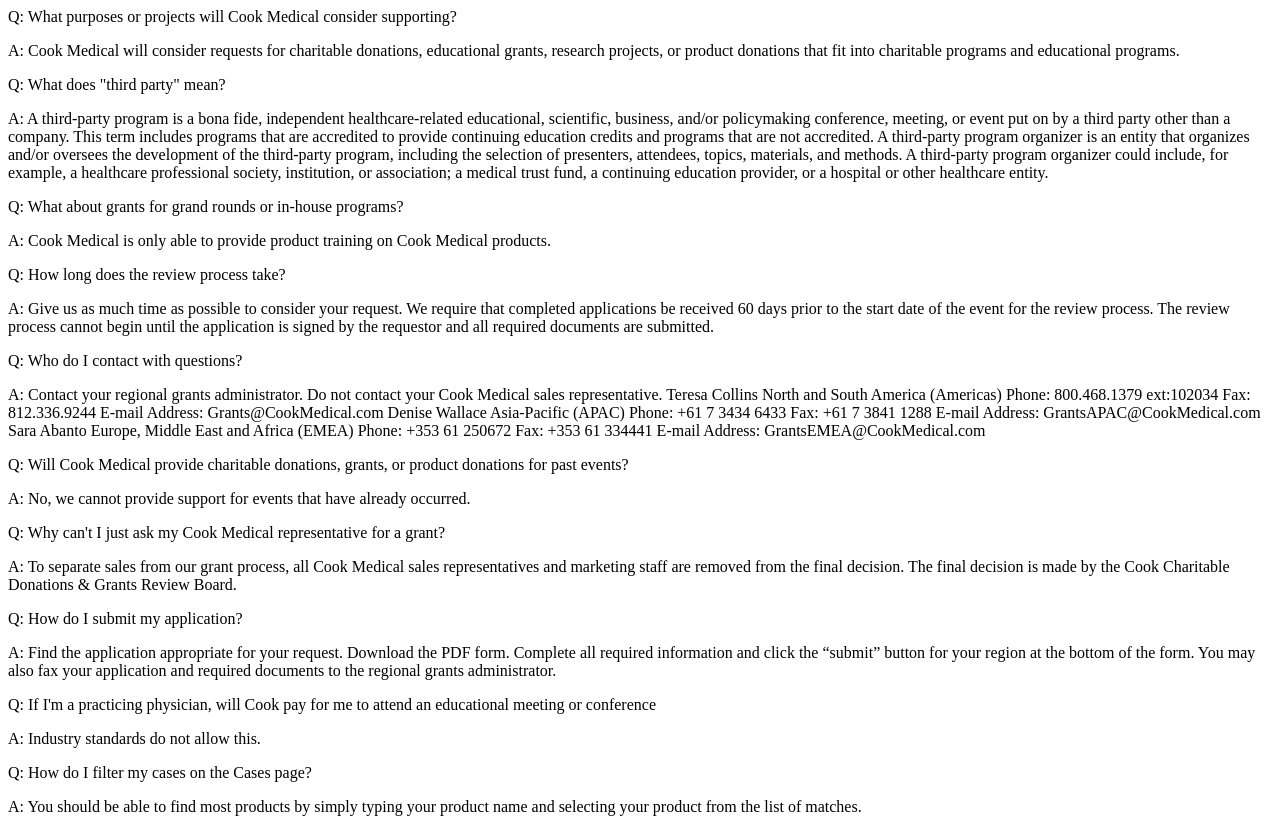
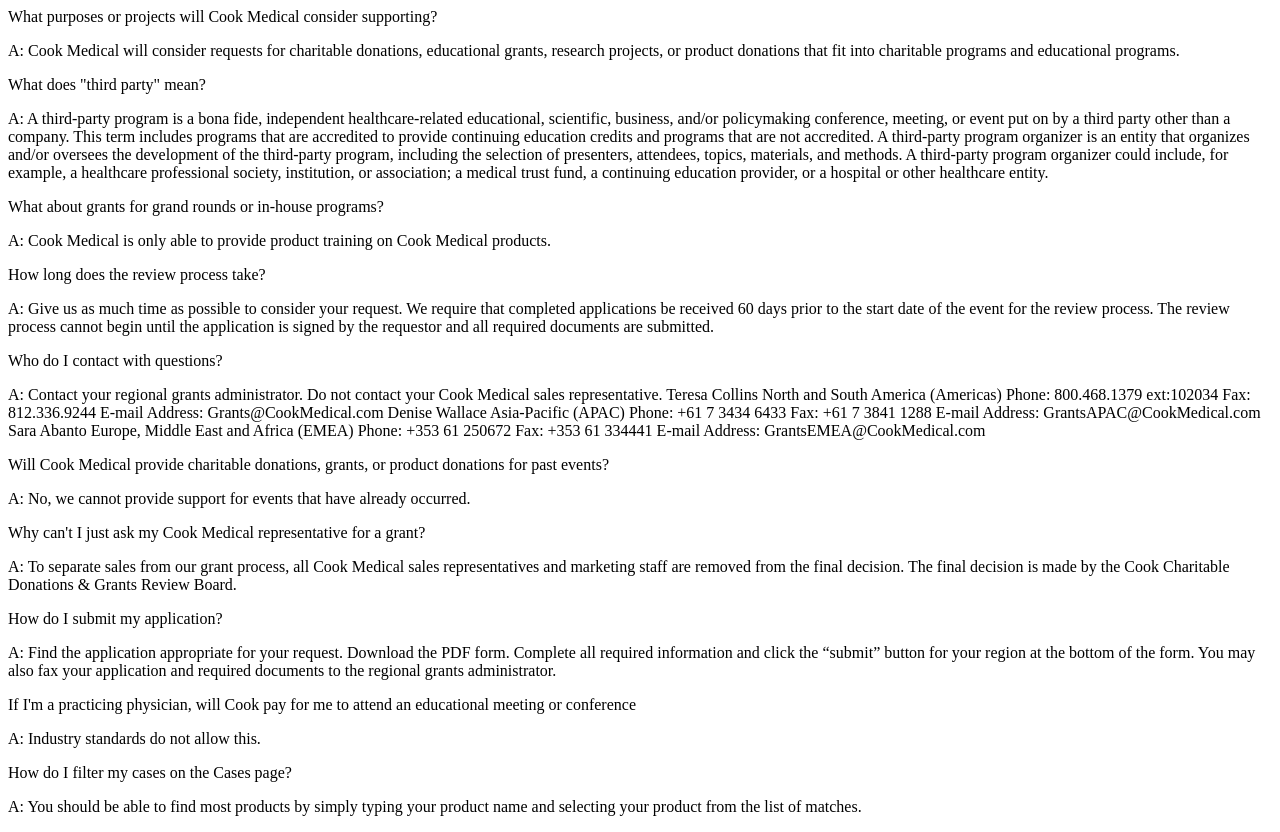
Before and after one commit to DerekCook11/DemoBuild, a plain HTML site: page index.html in a window 1280 px wide. Drawn offline with Linux system fonts and the light colour scheme.

Commit message:
Update index.html

```diff
--- a/index.html
+++ b/index.html
@@ -1,15 +1,15 @@
 <html>
 <body>
-<p>Q: What purposes or projects will Cook Medical consider supporting?</p>
+What purposes or projects will Cook Medical consider supporting?</p>
 <p>A: Cook Medical will consider requests for charitable donations, educational grants, research projects, or product donations that fit into charitable programs and educational programs.</p>
-<p>Q: What does "third party" mean?</p>
+What does "third party" mean?</p>
 <p>A: A third-party program is a bona fide, independent healthcare-related educational, scientific, business, and/or policymaking conference, meeting, or event put on by a third party other than a company. This term includes programs that are accredited to provide continuing education credits and programs that are not accredited.
 A third-party program organizer is an entity that organizes and/or oversees the development of the third-party program, including the selection of presenters, attendees, topics, materials, and methods. A third-party program organizer could include, for example, a healthcare professional society, institution, or association; a medical trust fund, a continuing education provider, or a hospital or other healthcare entity.</p>
-<p>Q: What about grants for grand rounds or in-house programs?</p>
+What about grants for grand rounds or in-house programs?</p>
 <p>A: Cook Medical is only able to provide product training on Cook Medical products.</p>
-<p>Q: How long does the review process take?</p>
+How long does the review process take?</p>
 <p>A: Give us as much time as possible to consider your request. We require that completed applications be received 60 days prior to the start date of the event for the review process. The review process cannot begin until the application is signed by the requestor and all required documents are submitted.</p>
-<p>Q: Who do I contact with questions?</p>
+Who do I contact with questions?</p>
 <p>A: Contact your regional grants administrator. Do not contact your Cook Medical sales representative.
 Teresa Collins
 North and South America (Americas)
@@ -26,15 +26,15 @@
 Phone: +353 61 250672
 Fax: +353 61 334441
 E-mail Address: GrantsEMEA@CookMedical.com</p>
-<p>Q: Will Cook Medical provide charitable donations, grants, or product donations for past events?</p>
+Will Cook Medical provide charitable donations, grants, or product donations for past events?</p>
 <p>A: No, we cannot provide support for events that have already occurred.</p>
-<p>Q: Why can't I just ask my Cook Medical representative for a grant?</p>
+Why can't I just ask my Cook Medical representative for a grant?</p>
 <p>A: To separate sales from our grant process, all Cook Medical sales representatives and marketing staff are removed from the final decision. The final decision is made by the Cook Charitable Donations & Grants Review Board.</p>
-<p>Q: How do I submit my application?</p>
+How do I submit my application?</p>
 <p>A: Find the application appropriate for your request. Download the PDF form. Complete all required information and click the “submit” button for your region at the bottom of the form. You may also fax your application and required documents to the regional grants administrator.</p>
-<p>Q: If I'm a practicing physician, will Cook pay for me to attend an educational meeting or conference</p>
+If I'm a practicing physician, will Cook pay for me to attend an educational meeting or conference</p>
 <p>A: Industry standards do not allow this.</p>
-<p>Q: How do I filter my cases on the Cases page?</p>
+How do I filter my cases on the Cases page?</p>
 <p>A: You should be able to find most products by simply typing your product name and selecting your product from the list of matches.</p>
 </body>
 </html>
```
